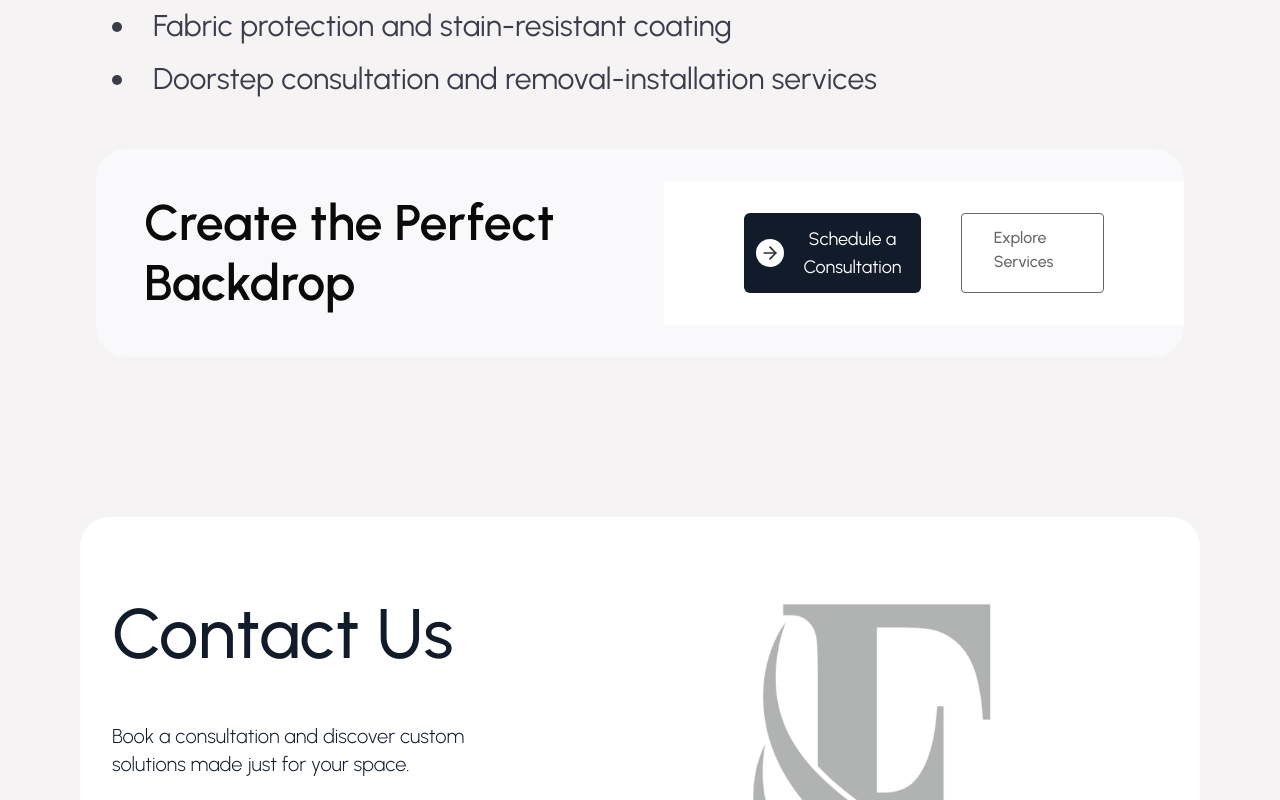
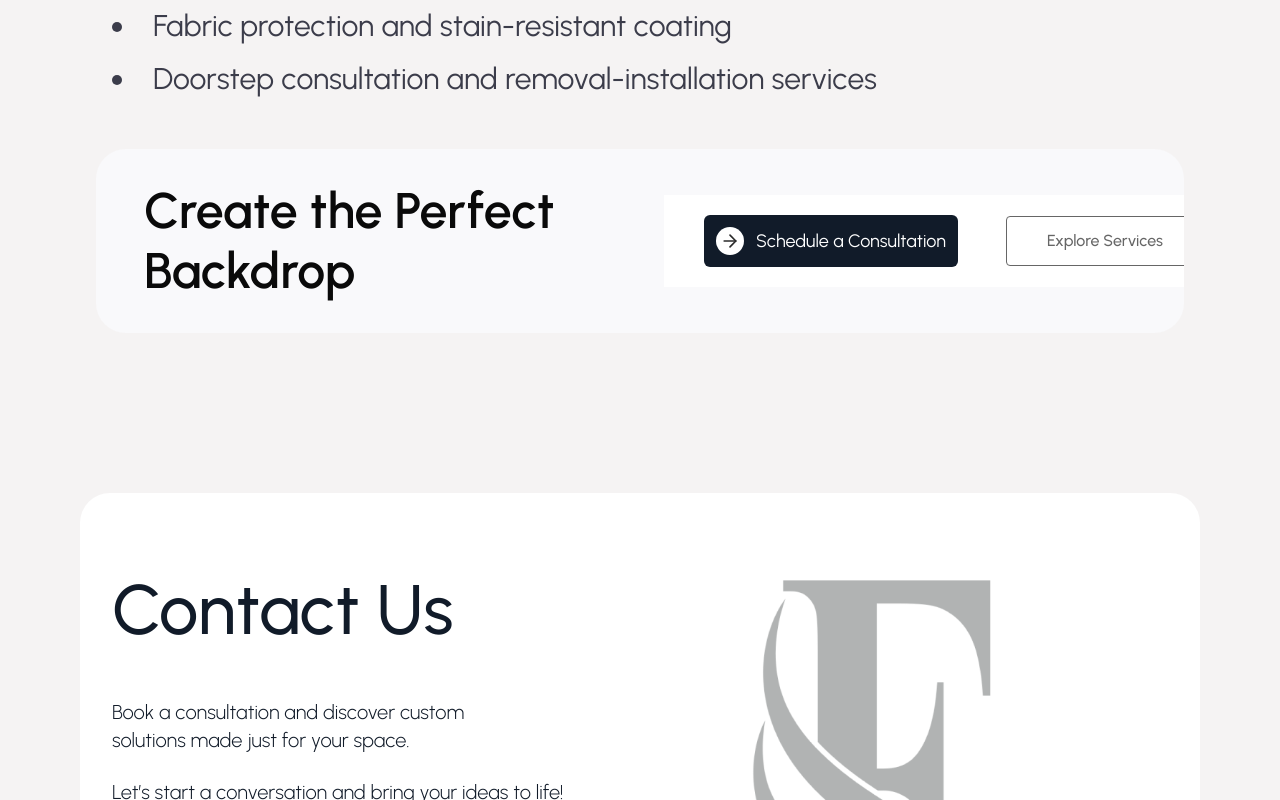
Before and after one commit to Shresthap21/Fabrizones, a Next.js app: page /products/blinds in a window 1280 px wide. Shown: the part 1658-2458 px from the top of the page. Built offline with nearby package versions, Linux system fonts and the light colour scheme.

Commit message:
fix: ui changes

```diff
--- a/app/about-us/page.js
+++ b/app/about-us/page.js
@@ -8,7 +8,7 @@ import Link from "next/link";
 const page = () => {
   return (
     <>
-    <div>
+    <div className="">
       <div className="pt-[12rem] flex flex-col items-center space-y-12 ">
         <div className="">
           <div className="bg-[#F9F9FB] overflow-hidden w-[85rem] py-4 pl-8 rounded-[30px] font-urbanist flex justify-between items-center">
--- a/app/products/[slug]/page.js
+++ b/app/products/[slug]/page.js
@@ -94,14 +94,18 @@ export default function Page({ params }) {
           </div>
 
 
-        <div className="flex justify-end">
-          <div className="bg-white px-20 py-8 flex justify-center gap-10">
-            <Button isHomePage={false} size="default" />
-            <Link href="/services" className="border border-[#666666] text-[#666666] px-8 py-3 text-base rounded-sm font-medium hover:bg-[#F0F0F0] transition-all">
-              Explore Services
-            </Link>
-          </div>
-        </div>
+        <div className="flex justify-center md:justify-end w-full">
+  <div className="bg-white w-full md:w-auto py-5 px-6 md:px-10 overflow-hidden flex flex-col md:flex-row items-center justify-center md:justify-between gap-12 font-urbanist">
+    <Button isHomePage={false} size="default" className="w-full md:w-auto text-center" />
+    <Link
+      href="/services"
+      className="w-full md:w-auto border border-[#666666] text-[#666666] whitespace-nowrap px-10 py-3 text-base rounded-sm font-medium hover:bg-[#F0F0F0] transition-all text-center"
+    >
+      Explore Services
+    </Link>
+  </div>
+</div>
+
       </div>
     </div>
   );
--- a/components/Button.jsx
+++ b/components/Button.jsx
@@ -21,7 +21,7 @@ const Button = ({ isHomePage, size = "default", isNavbar = false }) => {
 
   return (
     <button
-      className={`font-urbanist font-normal bg-[#111B29] rounded-md flex items-center justify-center text-white
+      className={`font-urbanist font-normal bg-[#111B29] whitespace-nowrap rounded-md flex items-center justify-center text-white
         transform transition-all duration-300 ease-in-out group
         ${scaleClass} ${baseSize} ${hoverSize} ${sizeClasses}`}
     >
```
